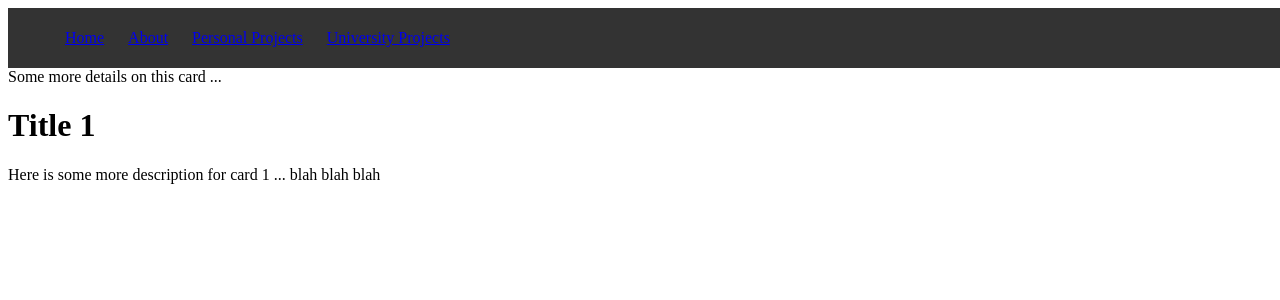
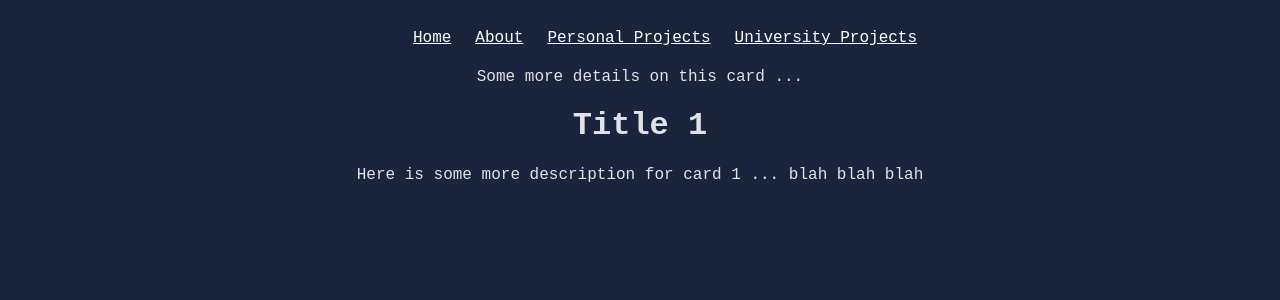
Before and after one commit to Pluto-999/Personal-Website, a React (Vite) app: page /card/1 in a window 1280 px wide. Shown: the top 300 px of the page. Built offline with nearby package versions, Linux system fonts and the light colour scheme.

Commit message:
Start adding styling

```diff
--- a/src/App.css
+++ b/src/App.css
@@ -55,3 +55,11 @@
   -webkit-font-smoothing: antialiased;
   -moz-osx-font-smoothing: grayscale;
 } */
+
+:root {
+  font-family: "Fira Code", monospace;
+  text-align: center;
+  color-scheme: light dark;
+  color: rgba(255, 255, 255, 0.87);
+  background-color: #1a253d;
+}
--- a/src/App.jsx
+++ b/src/App.jsx
@@ -15,7 +15,7 @@ function App() {
   return (
     <>
       <Navbar />
-      <div>
+      {/* <div>
         <a href="https://vite.dev" target="_blank">
           <img src={viteLogo} className="logo" alt="Vite logo" />
         </a>
@@ -34,7 +34,7 @@ function App() {
       </div>
       <p className="read-the-docs">
         Click on the Vite and React logos to learn more
-      </p>
+      </p> */}
 
       <About />
 
--- a/src/Navbar.jsx
+++ b/src/Navbar.jsx
@@ -5,8 +5,8 @@ import { HashLink } from "react-router-hash-link"
 function Navbar(props) {
 
     return (
-        <nav id="navbar">
-            <ul>
+        <nav className="navbar">
+            <ul className="navbar_links">
                 <li><HashLink smooth to="/#">Home</HashLink></li>
                 <li><HashLink smooth to="/#about">About</HashLink></li>
                 <li><HashLink smooth to="/#personal_projects">Personal Projects</HashLink></li>
--- a/src/NotFoundPage.jsx
+++ b/src/NotFoundPage.jsx
@@ -5,6 +5,7 @@ function NotFoundPage () {
         <>
             <div>404 Not Found</div>
             <Link to="/">Go to Home</Link>
+            <a href="mailto:adamw0909@gmail.com">Jon Doe</a>
         </>
     )
 }
--- a/src/card.css
+++ b/src/card.css
@@ -4,4 +4,13 @@
     cursor: pointer;
     border: solid;
     border-color: aliceblue;
+    max-width: 1200px;
+    margin: 1rem auto;
+    color:  rgba(255, 255, 255, 0.87);
+    transition-duration: 0.5s;
 }
+
+.card:hover{
+    filter: drop-shadow(0 0 5em #646cffaa);
+    background-color: rgb(14, 42, 85);
+}
--- a/src/navbar.css
+++ b/src/navbar.css
@@ -1,9 +1,9 @@
-#navbar{
+.navbar{
     position: sticky;
     top: 0;
-    background-color: #333;
     padding: 5px;
     width: 100%;
+    background-color: #1a253d;
 }
 
 ul{
@@ -13,9 +13,15 @@ ul{
 
 li {
     display: inline;
-    padding: 12px
+    padding: 12px;
+    color: rgba(255, 255, 255, 0.87);
 }
 
 li :hover{
-    background-color: rgb(183, 201, 216);
+    filter: drop-shadow(0 0 5em #646cffaa);
+    background-color: rgb(14, 42, 85);
 }
+
+.navbar_links li a{
+    color: white;
+}
```
